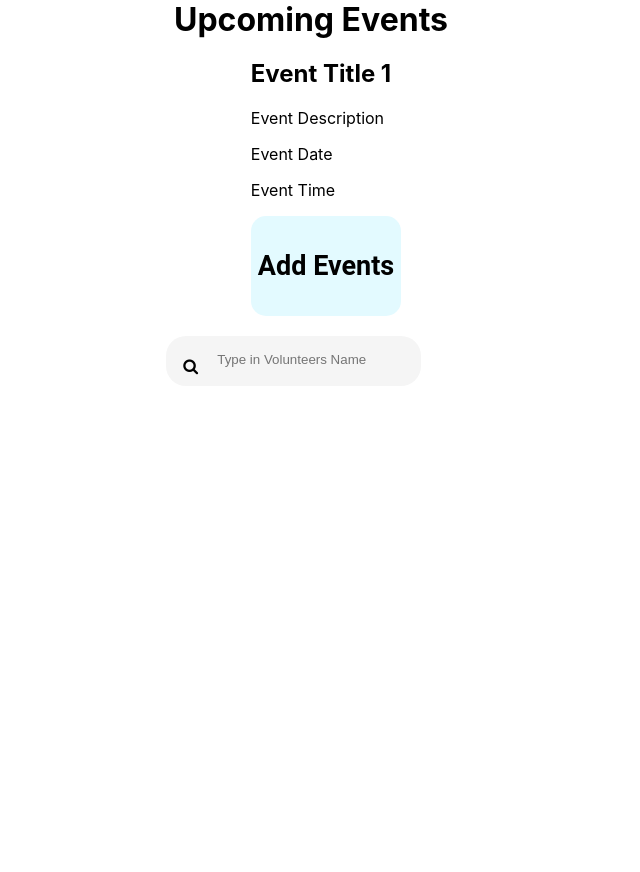
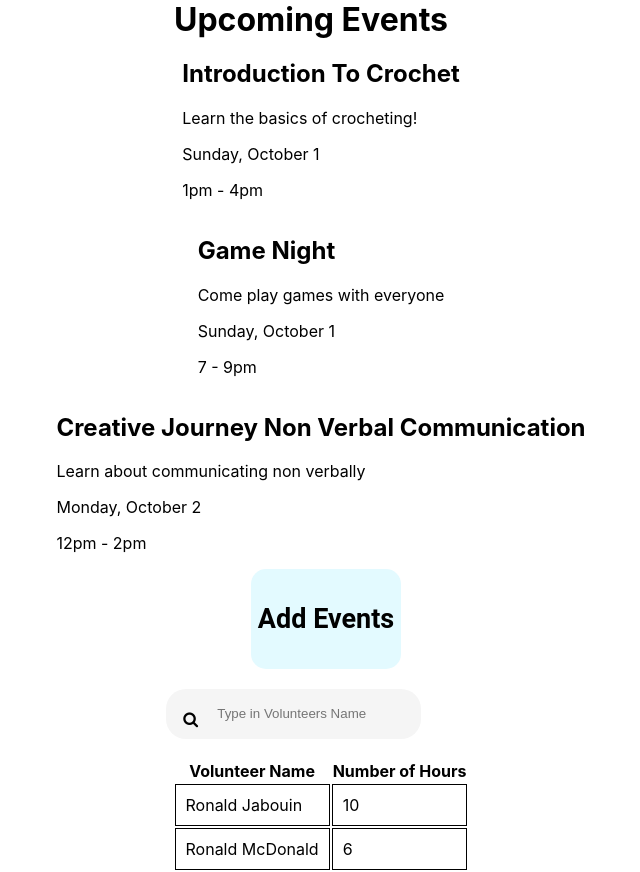
Before and after one commit to cfgdelaware23/Team-1, a React (Create React App) app in the folder frontend/cfg-app/: page / in a window 1280 px wide. Shown: the whole page, without its empty margins (319-959 px from the left). Before the commit the page ends 800 px from the top, so only its background shows below. Built offline with nearby package versions, Linux system fonts and the light colour scheme.

Commit message:
made demo version of website

```diff
--- a/frontend/cfg-app/src/App.css
+++ b/frontend/cfg-app/src/App.css
@@ -59,3 +59,11 @@ h1 {
     transform: rotate(360deg);
   }
 }
+
+th {
+  padding-top: 20px;
+}
+ td {
+  border:1px solid black;
+  padding: 10px;
+}
--- a/frontend/cfg-app/src/App.js
+++ b/frontend/cfg-app/src/App.js
@@ -18,7 +18,24 @@ function App() {
             <h1 className='h1-spanned'> Upcoming Events </h1>
           </div>
           <div className='flexbox-container'>
-            <EventList />
+            <div className='event-1'>
+              <h2 className="event-name"> Introduction To Crochet</h2>
+              <p className="event-description"> Learn the basics of crocheting!</p>
+              <p className="event-date"> Sunday, October 1</p>
+              <p className="event-time"> 1pm - 4pm</p>
+            </div>
+            <div className='event-2'>
+              <h2 className="event-name"> Game Night </h2>
+              <p className="event-description"> Come play games with everyone</p>
+              <p className="event-date"> Sunday, October 1</p>
+              <p className="event-time"> 7 - 9pm</p>
+            </div>
+            <div className='event-3'>
+              <h2 className="event-name"> Creative Journey  Non Verbal Communication </h2>
+              <p className="event-description"> Learn about communicating non verbally</p>
+              <p className="event-date"> Monday, October 2</p>
+              <p className="event-time"> 12pm - 2pm</p>
+            </div>
             <Search />
             <Routes>
               <Route path="/form" component={Form} />
@@ -27,6 +44,22 @@ function App() {
             <div className='search-section'>
               <SearchBar />
             </div>
+            <div className="volunteer-hours">
+            <table>
+                <tr>
+                  <th>Volunteer Name</th>
+                  <th>Number of Hours</th>
+                </tr>
+                <tr>
+                  <td>Ronald Jabouin</td>
+                  <td>10</td>
+                </tr>
+                <tr>
+                  <td>Ronald McDonald</td>
+                  <td>6</td>
+                </tr>
+              </table>
+            </div>
         </div>
         </div>
     </Router>
```
Also changed, not shown: frontend/cfg-app/src/components/EventList.js (added, +47 -0 lines).
